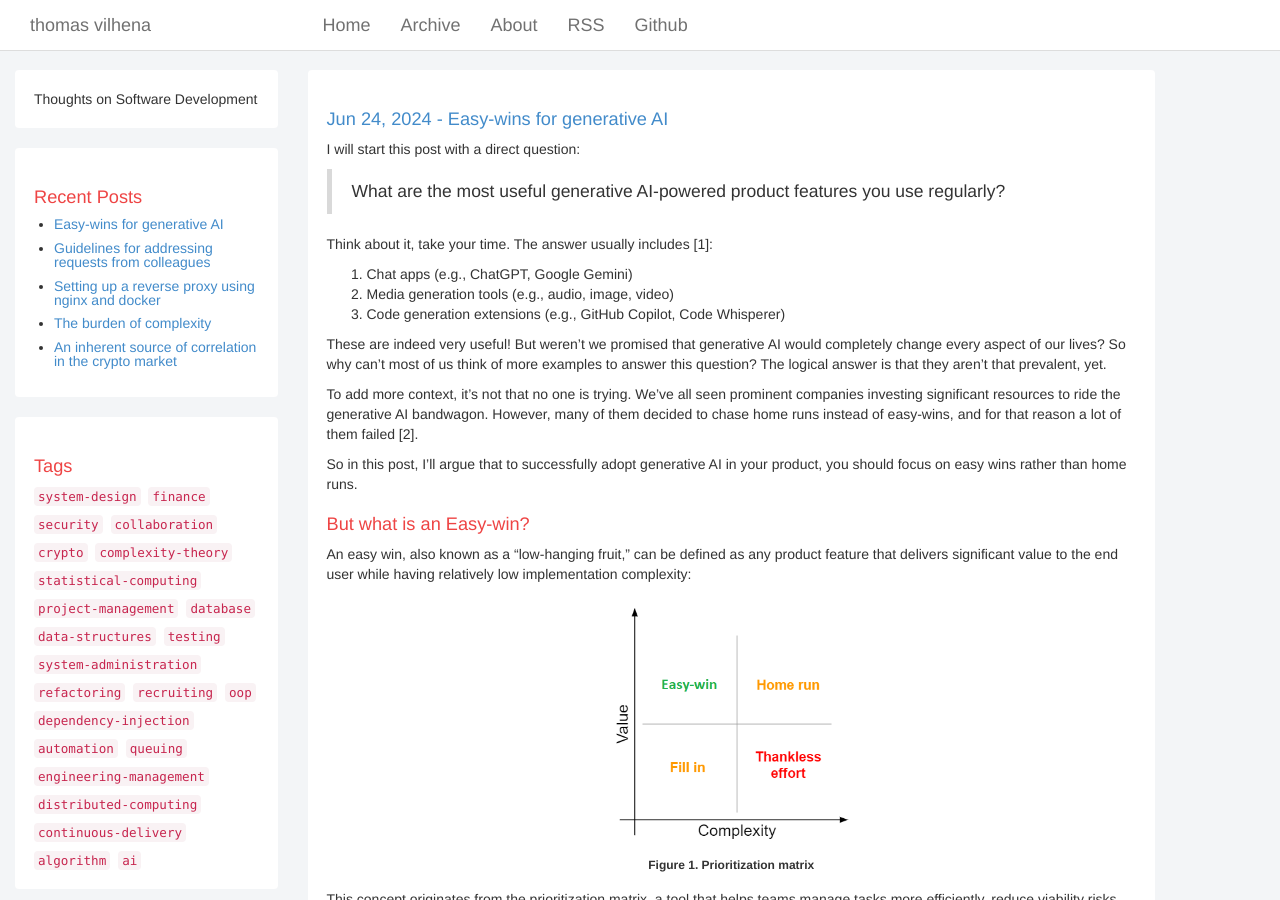
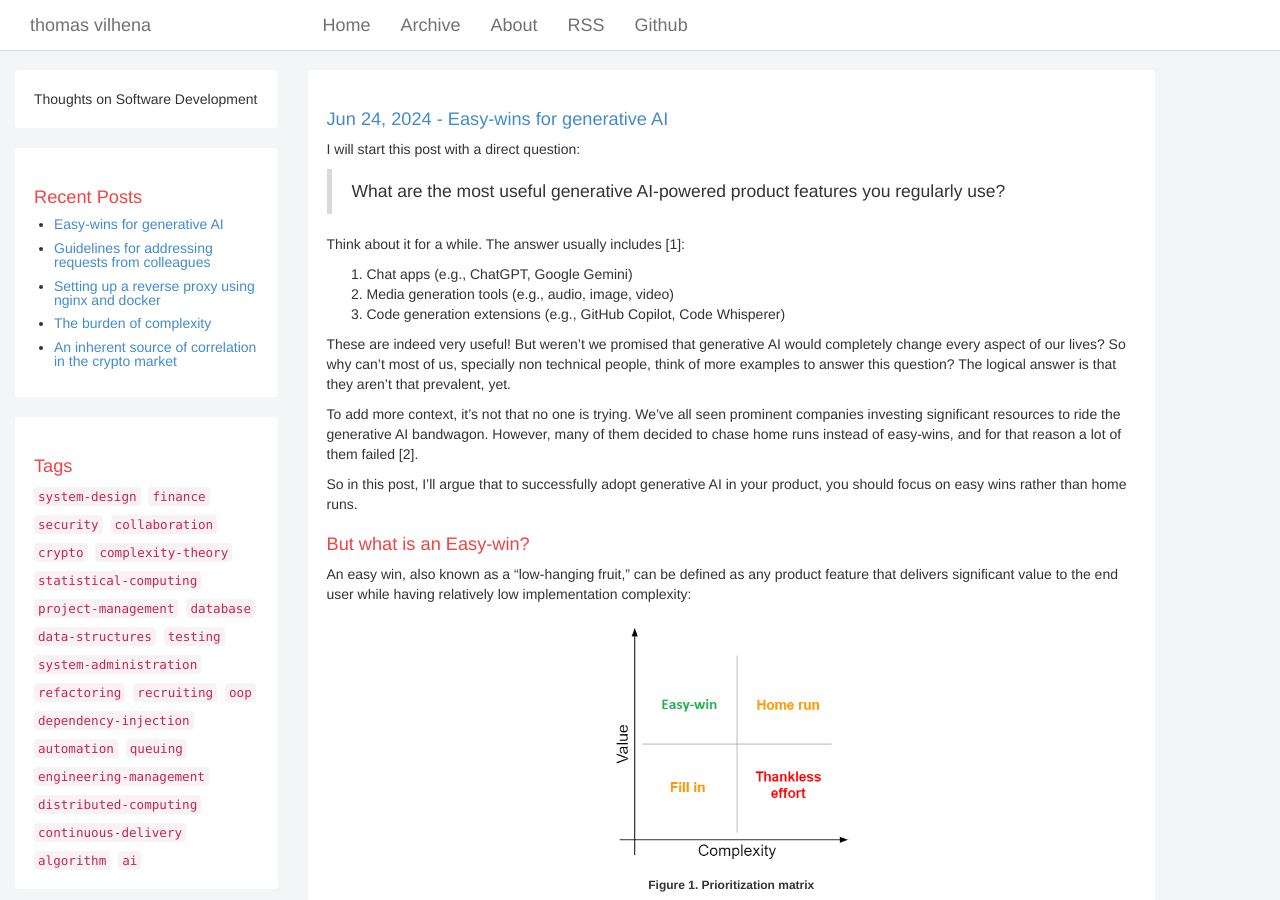
Before and after one commit to TCGV/blog, a Jekyll site: the page built from _posts/2024-06-24-easy-wins-for-generative-ai.md, in a window 1280 px wide and 900 px high. Built offline with Jekyll 4.4.1, drawn with Linux system fonts in a browser that asks for light colours; some of the changed text lies outside the part shown.

Commit message:
Publishing: 2024-06-24-easy-wins-for-generative-ai.md

```diff
--- a/_posts/2024-06-24-easy-wins-for-generative-ai.md
+++ b/_posts/2024-06-24-easy-wins-for-generative-ai.md
@@ -7,14 +7,14 @@ tags: ai system-design project-management
 
 I will start this post with a direct question:
 
-> What are the most useful generative AI-powered product features you use regularly?
+> What are the most useful generative AI-powered product features you regularly use?
 
-Think about it, take your time. The answer usually includes [1]:
+Think about it for a while. The answer usually includes [1]:
 1. Chat apps (e.g., ChatGPT, Google Gemini)
 1. Media generation tools (e.g., audio, image, video)
 1. Code generation extensions (e.g., GitHub Copilot, Code Whisperer)
 
-These are indeed very useful! But weren't we promised that generative AI would completely change every aspect of our lives? So why can't most of us think of more examples to answer this question? The logical answer is that they aren't that prevalent, yet.
+These are indeed very useful! But weren't we promised that generative AI would completely change every aspect of our lives? So why can't most of us, specially non technical people, think of more examples to answer this question? The logical answer is that they aren't that prevalent, yet.
 
 To add more context, it's not that no one is trying. We've all seen prominent companies investing significant resources to ride the generative AI bandwagon. However, many of them decided to chase home runs instead of easy-wins, and for that reason a lot of them failed [2].
 
@@ -61,7 +61,7 @@ I believe it's important to provide a real world example to illustrate how these
 
 One of the most time-consuming user flows on our platform is the questionnaire creation process, so we decided to focus on improving it. A common low cognitive complexity task for survey creators is listing options for multiple-choice questions based on the question text. To streamline this, we added a button for generating options.
 
-Here's how it looks:
+Here's how it looks - And of course, we took the opportunity to add some marketing flair to the icon and label there 😉:
 
 <p align="center">
   <img style="max-height: 320px; max-width: 100%; margin: 10px 0" src="{{ site.baseurl }}/images/p33/question-without-options.png" alt="Question without options"/>
```
